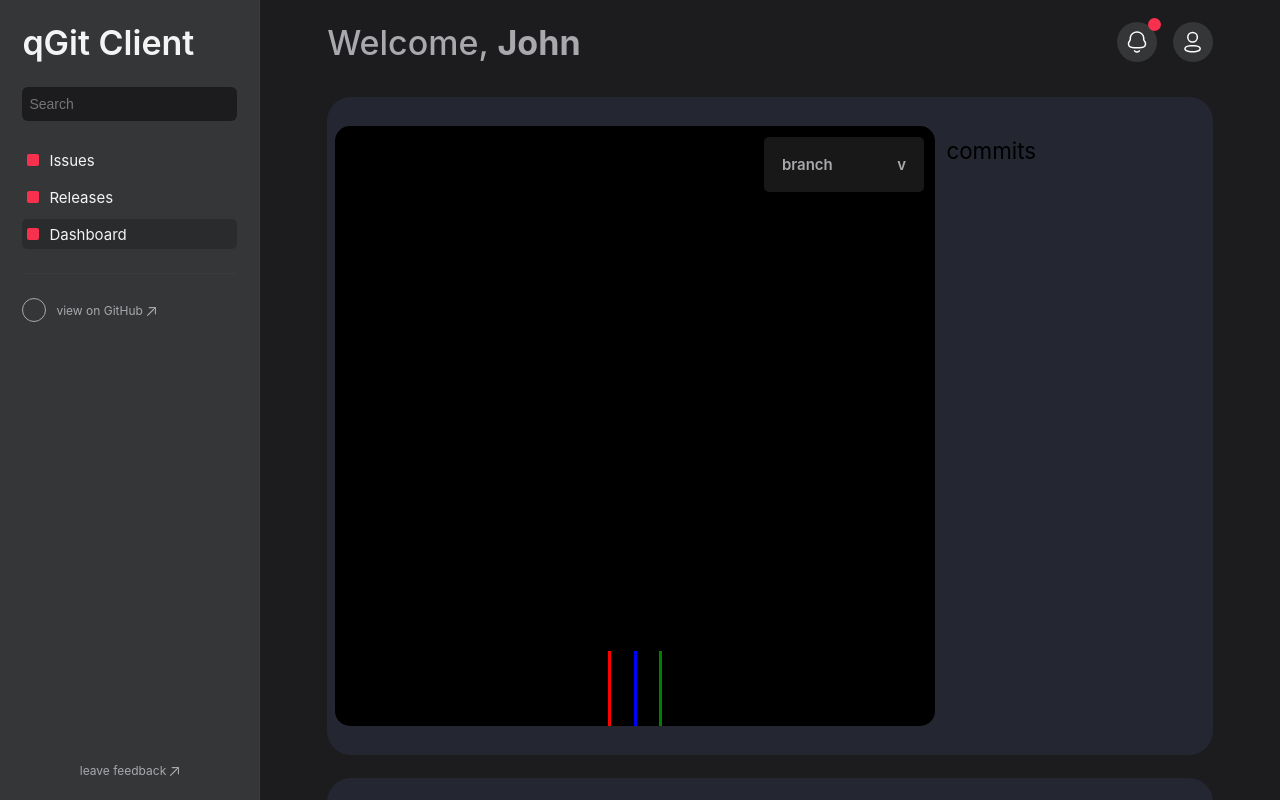
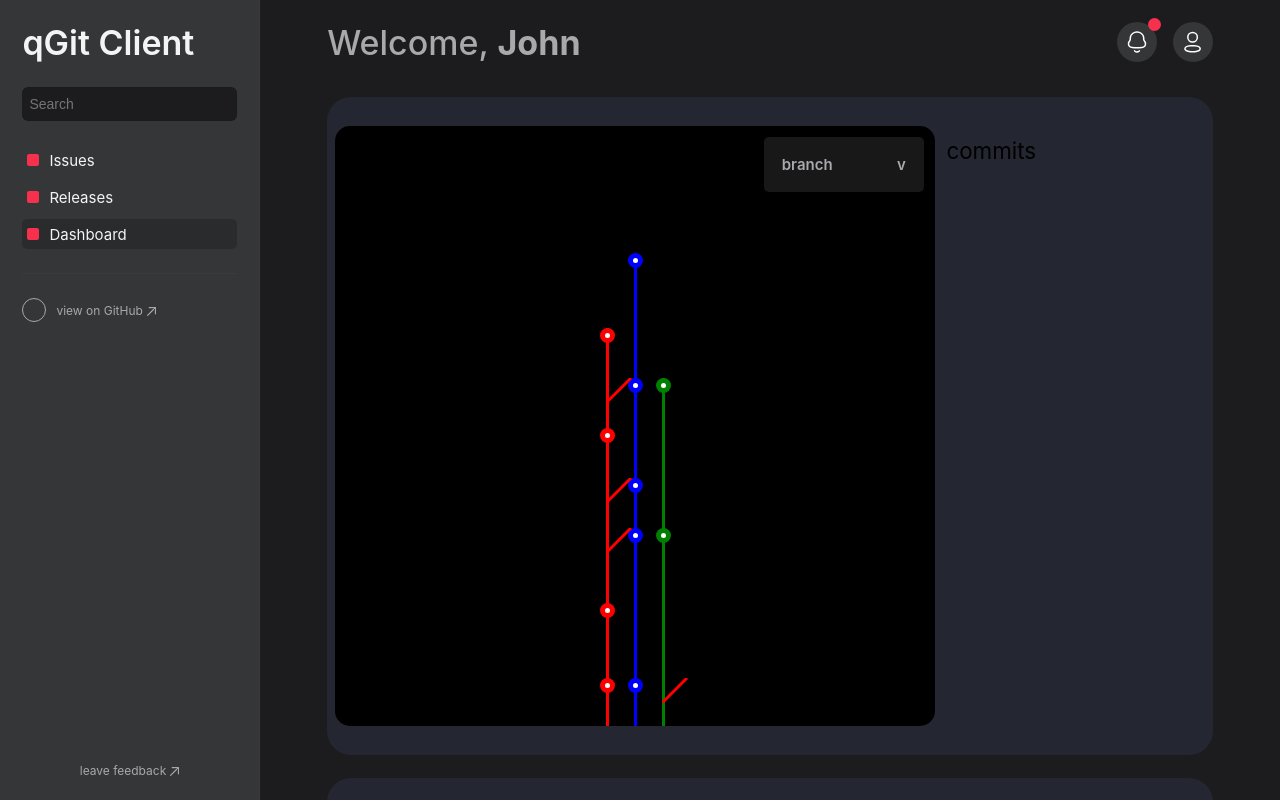
Before and after one commit to boltzmannsBane/QRgit, a React (Create React App) app: page / in a window 1280 px wide. Built offline with nearby package versions, Linux system fonts and the light colour scheme.

Commit message:
significant progress on git history map. implementing a lookup table significantly upgraded performance & made code look cleaner. needs further tweaking but looks promising so far

```diff
--- a/src/App.css
+++ b/src/App.css
@@ -1102,32 +1102,39 @@ p {
 
 .git-topology {
   position: relative;
+  transform: translateY(0);
   width: 600px;
   height: 600px;
   display: flex;
   flex-direction: column;
-  justify-content: flex-end;
   align-items: center;
   overflow-y: scroll;
+  overflow-x: hidden;
   background: black;
   border-radius: 15px;
   padding: 0 1rem !important;
 }
 .git-topology .view-more {
   background: rgba(228, 228, 228, 0.1);
-  position: absolute;
+  position: sticky;
   border-radius: 5px;
   display: flex;
   width: 160px;
   top: 0.5rem;
-  right: 0.5rem;
+  right: -0.5rem;
   margin-top: 0;
+  margin-right: -100%;
 }
 
 .git-topology .view-more span p {
   font-weight: 600;
   color: var(--text-dark);
 }
+
+.lines-container:first-child {
+  margin-top: 50px;
+}
+
 .lines-container {
   display: flex;
 }
@@ -1135,9 +1142,17 @@ p {
 .branch {
   width: 3px;
   height: 25px;
+  position: relative;
+  overflow: visible;
 }
+
+.branch svg {
+  stroke: red;
+}
+
 .branch-main {
   background: red;
+  z-index: 1000;
 }
 .branch-dev {
   background: blue;
@@ -1147,7 +1162,27 @@ p {
 }
 
 .branch + .branch {
-  margin-left: 1rem;
+  margin-left: 25px;
+}
+
+.commit-node {
+  position: absolute;
+  width: 15px;
+  height: 15px;
+  border-radius: 100%;
+  background: inherit;
+  top: 0;
+  left: -6px;
+  display: flex;
+  justify-content: center;
+  align-items: center;
+}
+.commit-node::after {
+  content: "";
+  width: 5px;
+  height: 5px;
+  background: #fff;
+  border-radius: 100%;
 }
 
 @keyframes tray-appear {
--- a/src/components/DashboardComponents.js
+++ b/src/components/DashboardComponents.js
@@ -131,34 +131,34 @@ export const DashboardOverview = () => {
 };
 
 const gitData = [
-  [0, 1, 0],
-  [0, 1, 0],
-  [0, 1, 0],
-  [0, 1, 0],
-  [0, 1, 0],
+  [0, 3, 0],
   [0, 1, 0],
   [0, 1, 0],
   [3, 1, 0],
   [1, 1, 0],
-  [4, 1, 0],
-  [1, 1, 0],
-  [4, 1, 3],
+  [4, 3, 3],
+  [1, 1, 1],
+  [3, 1, 1],
+  [1, 1, 1],
+  [4, 3, 1],
+  [1, 1, 1],
+  [4, 3, 3],
   [1, 1, 1],
   [1, 1, 1],
   [3, 1, 1],
   [1, 1, 1],
   [1, 1, 1],
-  [3, 1, 4],
+  [3, 3, 4],
   [1, 1, 1],
   [3, 1, 3],
   [1, 1, 1],
   [3, 1, 1],
   [1, 1, 1],
   [1, 1, 3],
-  [4, 1, 1],
+  [4, 3, 1],
   [1, 1, 1],
   [1, 1, 1],
-  [3, 1, 4],
+  [3, 3, 4],
   [1, 1, 1],
   [3, 1, 1],
   [1, 1, 3],
@@ -170,23 +170,37 @@ const gitData = [
 ];
 
 const GitTopology = () => {
-  function mapRow(arr) {
-    arr.map((row, index) => mapColumn(row, index));
+  function read(branchIndex) {
+    return branchesTable[branchIndex];
   }
 
-  function mapColumn(column, rowIndex) {
-    column.map((col, index) => console.log(rowIndex, read(col)));
+  const branchesTable = ["main", "dev", "dev2"];
+  const gitMapElementsTable = (branchIndex, vertIndex) => [
+    <div class="branch" />,
+    <div class={`branch branch-${read(branchIndex, vertIndex)}`} />,
+    "",
+    <div class={`branch branch-${read(branchIndex, vertIndex)}`}>
+      <CommitNode />
+    </div>,
+
+    <div class={`branch branch-${read(branchIndex, vertIndex)}`}>
+      <svg>
+        <path d="M25 0 0 25" stroke-width="3" />
+      </svg>
+    </div>,
+  ];
+  // eh
+  const columns = (arr, vertIndex) =>
+    arr.map((branch, branchIndex) => buildTree(branch, branchIndex, vertIndex));
+
+  const rows = gitData.map((row, index) => (
+    <div class="lines-container">{columns(row)}</div>
+  ));
+
+  function buildTree(val, branchIndex, vertIndex) {
+    return gitMapElementsTable(branchIndex, vertIndex)[val];
   }
 
-  function read(el) {
-    if (el === 0) console.log("nothing");
-    if (el === 1) console.log("line");
-    if (el === 2) console.log("new branch");
-    if (el === 3) console.log("commit");
-    if (el === 4) console.log("pull request");
-  }
-
-  useEffect(() => mapRow(gitData), []);
   return (
     <div class="git-topology">
       <div class="view-more">
@@ -198,25 +212,13 @@ const GitTopology = () => {
           <p>v</p>
         </span>
       </div>
-      <div class="lines-container">
-        <div class="branch branch-main"></div>
-        <div class="branch branch-dev"></div>
-        <div class="branch branch-dev2"></div>
-      </div>
-
-      <div class="lines-container">
-        <div class="branch branch-main"></div>
-        <div class="branch branch-dev"></div>
-        <div class="branch branch-dev2"></div>
-      </div>
-
-      <div class="lines-container">
-        <div class="branch branch-main"></div>
-        <div class="branch branch-dev"></div>
-        <div class="branch branch-dev2"></div>
-      </div>
+      <div class="box">{rows}</div>
     </div>
   );
+};
+
+const CommitNode = () => {
+  return <div class="commit-node"></div>;
 };
 
 export const DashboardGoalsDigest = () => {
```
